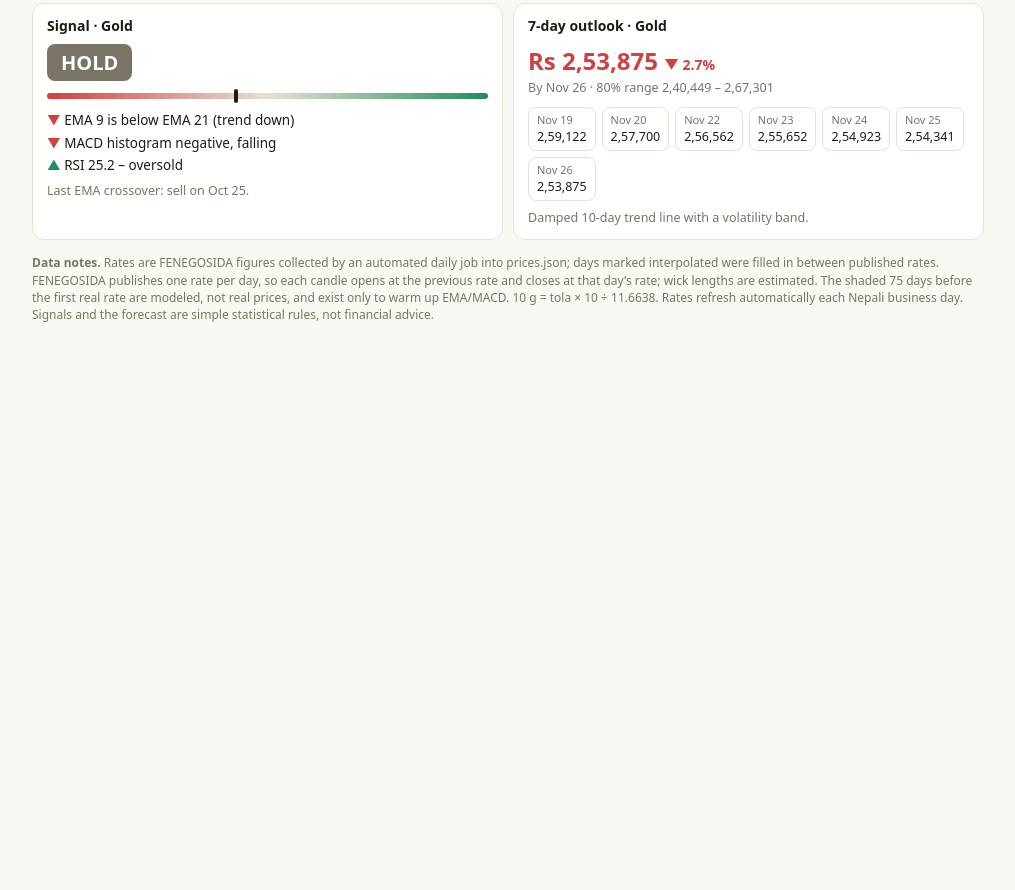
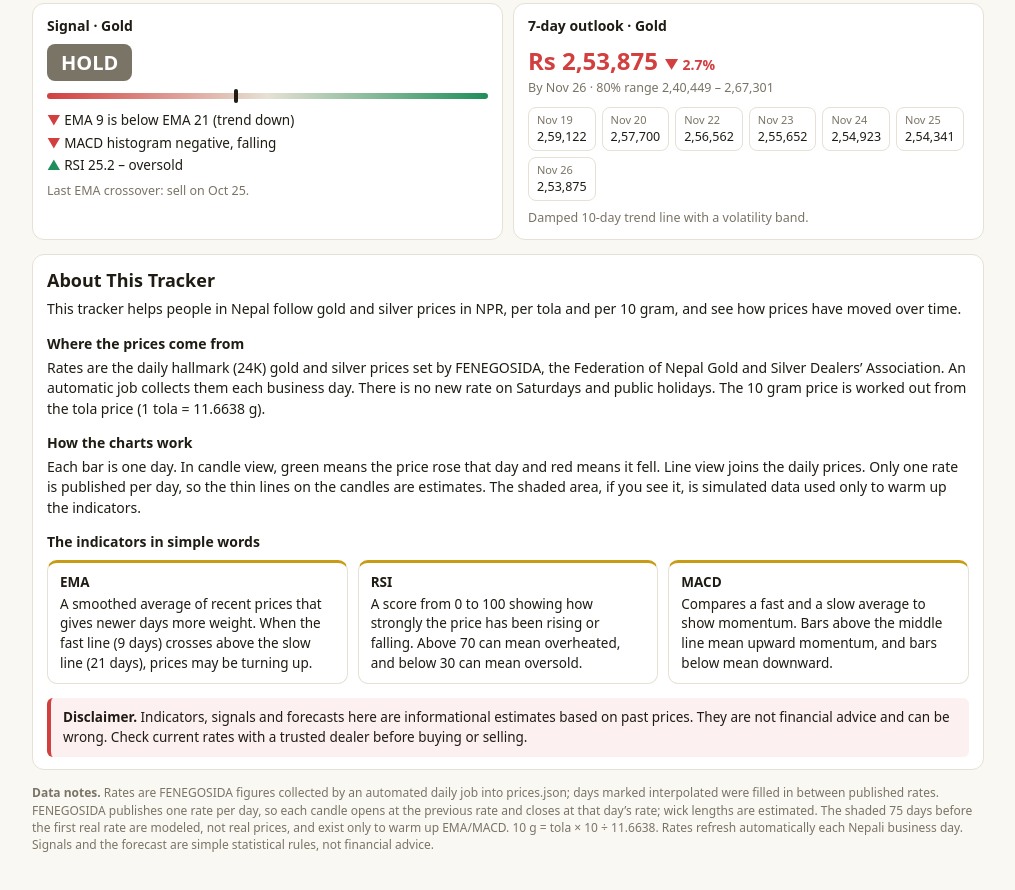
Before and after one commit to SatyamofNepal/Gold-and-Silver-Tracker-Nepal, a plain HTML site: page index.html in a window 1280 px wide. Shown: the part 842-1732 px from the top of the page, without its empty margins (132-1147 px from the left). Before the commit the page ends 1218 px from the top, so only its background shows below. Drawn offline with Linux system fonts and the light colour scheme.

Commit message:
Update index.html

```diff
--- a/index.html
+++ b/index.html
@@ -3,6 +3,14 @@
 <meta name="viewport" content="width=device-width, initial-scale=1, viewport-fit=cover">
 <title>Nepal Gold & Silver Tracker</title>
 <style>
+.about{margin-top:14px}
+.about h2{font-size:18px;margin:0 0 6px}
+.about h3{font-size:14px;margin:14px 0 4px}
+.about p{margin:4px 0;font-size:14px}
+.about .terms{display:grid;grid-template-columns:repeat(auto-fit,minmax(220px,1fr));gap:10px;margin-top:8px}
+.about .term{border:1px solid var(--bd);border-top:3px solid var(--acc);border-radius:10px;padding:10px 12px;font-size:13.5px}
+.about .term b{display:block;margin-bottom:2px}
+.about .warn{margin-top:14px;padding:10px 12px;border-left:4px solid var(--dn);background:color-mix(in srgb,var(--dn) 8%,transparent);border-radius:6px;font-size:13.5px}
 :root{box-sizing:border-box;padding-top:env(safe-area-inset-top,0px);padding-bottom:env(safe-area-inset-bottom,0px);
 --bg:#faf8f3;--card:#fff;--tx:#1f1c14;--mut:#7a7466;--bd:#e6e1d4;--up:#1e8e5a;--dn:#d23f3f;--grid:#efeadc;--acc:#c99a14;--e1:#3b82f6;--e2:#f97316}
 @media (prefers-color-scheme:dark){:root:not([data-theme="light"]){color-scheme:dark;--bg:#14130f;--card:#1e1c16;--tx:#f1ede0;--mut:#9a9482;--bd:#34311f;--grid:#2a2719;--up:#3cc17f;--dn:#f06565}}
@@ -56,6 +64,21 @@ ul{margin:6px 0;padding-left:0;list-style:none;font-size:13.5px}li{margin:3px 0}
 <div class="ch"><canvas id="c3"></canvas></div>
 </div>
 <div class="two"><div class="card" id="sig"></div><div class="card" id="prd"></div></div>
+<section class="card about" id="about">
+<h2>About This Tracker</h2>
+<p>This tracker helps people in Nepal follow gold and silver prices in NPR, per tola and per 10 gram, and see how prices have moved over time.</p>
+<h3>Where the prices come from</h3>
+<p>Rates are the daily hallmark (24K) gold and silver prices set by FENEGOSIDA, the Federation of Nepal Gold and Silver Dealers’ Association. An automatic job collects them each business day. There is no new rate on Saturdays and public holidays. The 10 gram price is worked out from the tola price (1 tola = 11.6638 g).</p>
+<h3>How the charts work</h3>
+<p>Each bar is one day. In candle view, green means the price rose that day and red means it fell. Line view joins the daily prices. Only one rate is published per day, so the thin lines on the candles are estimates. The shaded area, if you see it, is simulated data used only to warm up the indicators.</p>
+<h3>The indicators in simple words</h3>
+<div class="terms">
+<div class="term"><b>EMA</b>A smoothed average of recent prices that gives newer days more weight. When the fast line (9 days) crosses above the slow line (21 days), prices may be turning up.</div>
+<div class="term"><b>RSI</b>A score from 0 to 100 showing how strongly the price has been rising or falling. Above 70 can mean overheated, and below 30 can mean oversold.</div>
+<div class="term"><b>MACD</b>Compares a fast and a slow average to show momentum. Bars above the middle line mean upward momentum, and bars below mean downward.</div>
+</div>
+<div class="warn"><b>Disclaimer.</b> Indicators, signals and forecasts here are informational estimates based on past prices. They are not financial advice and can be wrong. Check current rates with a trusted dealer before buying or selling.</div>
+</section>
 <p class="note"><b>Data notes.</b> Rates are FENEGOSIDA figures collected by an automated daily job into prices.json; days marked interpolated were filled in between published rates. FENEGOSIDA publishes one rate per day, so each candle opens at the previous rate and closes at that day’s rate; wick lengths are estimated. The shaded 75 days before the first real rate are modeled, not real prices, and exist only to warm up EMA/MACD. 10 g = tola × 10 ÷ 11.6638. Rates refresh automatically each Nepali business day. Signals and the forecast are simple statistical rules, not financial advice.</p>
 </main>
 <script>
```
